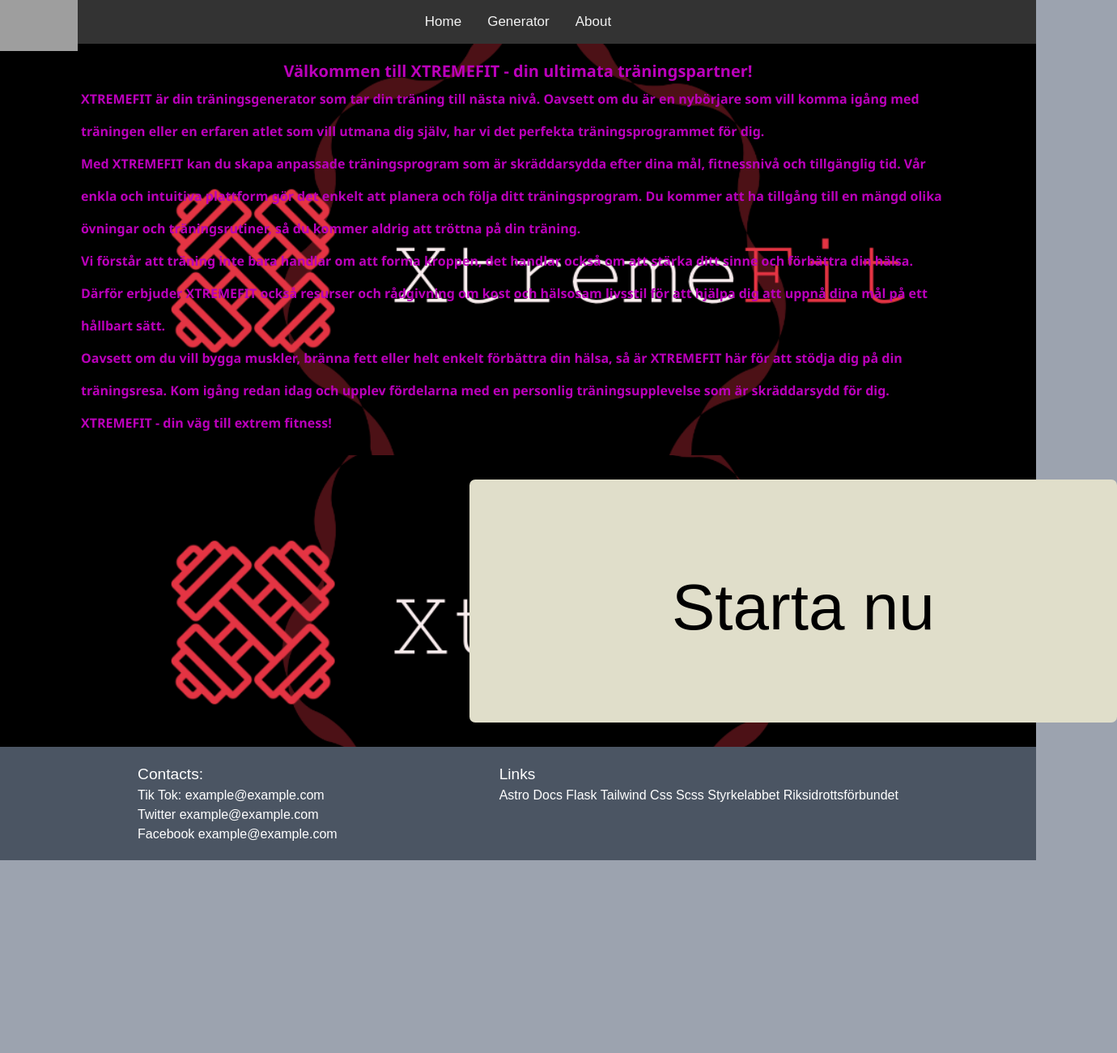
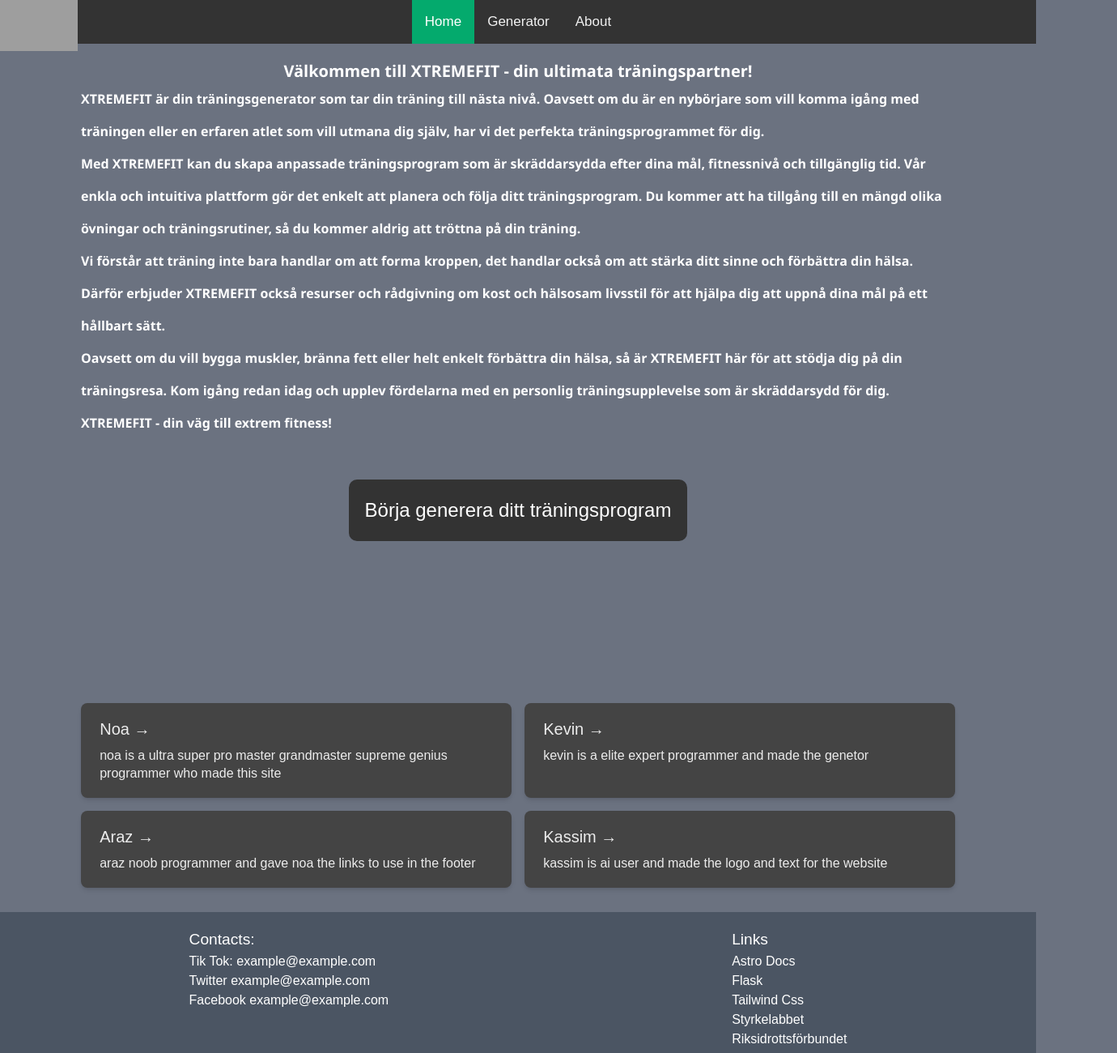
Before and after one commit to XTREMEFit/XtremeFit, an Astro site: page / in a window 1280 px wide. Shown: the top 1300 px of the page at 81% size, 1380 px wide, since content can reach past the window. Before the commit the page ends 1062 px from the top, so only its background shows below. Built offline with nearby package versions, Linux system fonts and the light colour scheme; Astro itself is replaced by a stand-in of ours; grey boxes are pictures that could not be loaded.

Commit message:
noa clutch fixing the whole site

```diff
--- a/src/components/Footer.astro
+++ b/src/components/Footer.astro
@@ -1,10 +1,10 @@
-<div class="wrapper ">
+<div class="wrapper">
     <div>
-    <h3>Contacts:</h3>
+        <h3>Contacts:</h3>
 
-    <p>Tik Tok: example@example.com</p>
-    <p>Twitter example@example.com</p>
-    <p>Facebook example@example.com</p>
+        <p>Tik Tok: example@example.com</p>
+        <p>Twitter example@example.com</p>
+        <p>Facebook example@example.com</p>
     </div>
 
     <div>
@@ -12,16 +12,20 @@
         <a href="https://docs.astro.build/en/getting-started/">Astro Docs</a>
         <a href="https://flask.palletsprojects.com/en/2.3.x/">Flask</a>
         <a href="https://tailwindcss.com/">Tailwind Css</a>
-        <a href="https://sass-lang.com/documentation/">Scss</a>
-        <a href="https://www.styrkelabbet.se/tre-skal-att-folja-ett-traningsprogram/">Styrkelabbet</a>
-        <a href="https://www.styrkelabbet.se/tre-skal-att-folja-ett-traningsprogram/">Riksidrottsförbundet </a>
+        <a
+            href="https://www.styrkelabbet.se/tre-skal-att-folja-ett-traningsprogram/"
+            >Styrkelabbet</a
+        >
+        <a
+            href="https://www.styrkelabbet.se/tre-skal-att-folja-ett-traningsprogram/"
+            >Riksidrottsförbundet
+        </a>
     </div>
 </div>
 
 <style>
     .wrapper {
         bottom: 0;
-        /* border: 1px solid #000; */
         width: 100%;
         background-color: #4b5563;
         color: black;
@@ -30,21 +34,20 @@
         display: flex;
         flex-direction: row;
         justify-content: center;
-        gap: 10rem;
+        gap: 30%;
     }
-    .wrapper div{
+    .wrapper div {
+        display: flex;
+        flex-direction: column;
         margin: 20px;
-        grid-template-columns: 1fr 1fr 1fr;
-        grid-template-rows: 1fr 1fr 1fr;
         column-gap: 500px;
-
     }
     h3 {
         font-size: larger;
         color: white;
     }
-    p, a {
+    p,
+    a {
         color: white;
-        margin: 0%;
     }
 </style>
--- a/src/layouts/generator.astro
+++ b/src/layouts/generator.astro
@@ -14,7 +14,7 @@
 		<title>{content.title}</title>
 	</head>
 
-	<body class="bg-gray-400">
+	<body class="bg-gray-500">
 		<Navbar
 		home=''
 		generator='active'
--- a/src/pages/index.astro
+++ b/src/pages/index.astro
@@ -1,10 +1,9 @@
 ---
 // Component Imports
-import Button from '../components/Button.astro';
-import Card from '../components/Card.astro';
-import Navbar from '../components/Nav.astro';
-import Footer from '../components/Footer.astro';
-import Body from '../components/body.astro';
+import Button from "../components/Button.astro";
+import Card from "../components/Card.astro";
+import Navbar from "../components/Nav.astro";
+import Footer from "../components/Footer.astro";
 
 // Full Astro Component Syntax:
 // https://docs.astro.build/core-concepts/astro-components/
@@ -18,49 +17,88 @@
         <meta name="generator" content={Astro.generator} />
         <title>xtremefit</title>
     </head>
-	<body class="bg-gray-400">
-		<Navbar
-		button1="Generator"
-		button2=""
-		href1="/generator"
-		href2=""
+    <body class="bg-gray-500">
+        <Navbar home="active" generator="" />
+
+        <div id="omoss" class="omsidan">
+            <p class="text-xl">
+                Välkommen till XTREMEFIT - din ultimata träningspartner!
+            </p>
+            <p>
+                XTREMEFIT är din träningsgenerator som tar din träning till
+                nästa nivå. Oavsett om du är en nybörjare som vill komma igång
+                med träningen eller en erfaren atlet som vill utmana dig själv,
+                har vi det perfekta träningsprogrammet för dig.
+            </p><p>
+                Med XTREMEFIT kan du skapa anpassade träningsprogram som är
+                skräddarsydda efter dina mål, fitnessnivå och tillgänglig tid.
+                Vår enkla och intuitiva plattform gör det enkelt att planera och
+                följa ditt träningsprogram. Du kommer att ha tillgång till en
+                mängd olika övningar och träningsrutiner, så du kommer aldrig
+                att tröttna på din träning.
+            </p><p>
+                Vi förstår att träning inte bara handlar om att forma kroppen,
+                det handlar också om att stärka ditt sinne och förbättra din
+                hälsa. Därför erbjuder XTREMEFIT också resurser och rådgivning
+                om kost och hälsosam livsstil för att hjälpa dig att uppnå dina
+                mål på ett hållbart sätt.
+            </p><p>
+                Oavsett om du vill bygga muskler, bränna fett eller helt enkelt
+                förbättra din hälsa, så är XTREMEFIT här för att stödja dig på
+                din träningsresa. Kom igång redan idag och upplev fördelarna med
+                en personlig träningsupplevelse som är skräddarsydd för dig.
+                XTREMEFIT - din väg till extrem fitness!
+            </p>
+        </div>
+        <div class="wrapper">
+            <a href="/generator" class="start-button">Börja generera ditt träningsprogram</a>
+            <ul role="list" class="link-card-grid">
+                <Card
+                    href=""
+                    title="Noa"
+                    body="noa is a ultra super pro master grandmaster supreme genius programmer who made this site"
                 />
+                <Card
+                    href="/generator"
+                    title="Kevin"
+                    body="kevin is a elite expert programmer and made the genetor"
+                />
+                <Card
+                    href=""
+                    title="Araz"
+                    body="araz noob programmer and gave noa the links to use in the footer"
+                />
+                <Card
+                    href=""
+                    title="Kassim"
+                    body="kassim is ai user and made the logo and text for the website "
+                />
+            </ul>
+        </div>
+        <Footer />
 
 
-	<div id="omoss" class="omsidan ">
-	<p class="text-xl">Välkommen till XTREMEFIT - din ultimata träningspartner!</p>
-<p>
 
-			XTREMEFIT är din träningsgenerator som tar din träning till nästa nivå. Oavsett om du är en nybörjare som vill komma igång med träningen eller en erfaren atlet som vill utmana dig själv, har vi det perfekta träningsprogrammet för dig.
-</p>
-<p>
-
-			Med XTREMEFIT kan du skapa anpassade träningsprogram som är skräddarsydda efter dina mål, fitnessnivå och tillgänglig tid. Vår enkla och intuitiva plattform gör det enkelt att planera och följa ditt träningsprogram. Du kommer att ha tillgång till en mängd olika övningar och träningsrutiner, så du kommer aldrig att tröttna på din träning.
-</p>
-<p>
-
-			Vi förstår att träning inte bara handlar om att forma kroppen, det handlar också om att stärka ditt sinne och förbättra din hälsa. Därför erbjuder XTREMEFIT också resurser och rådgivning om kost och hälsosam livsstil för att hjälpa dig att uppnå dina mål på ett hållbart sätt.
-</p>
-<p>
-
-			Oavsett om du vill bygga muskler, bränna fett eller helt enkelt förbättra din hälsa, så är XTREMEFIT här för att stödja dig på din träningsresa. Kom igång redan idag och upplev fördelarna med en personlig träningsupplevelse som är skräddarsydd för dig. XTREMEFIT - din väg till extrem fitness!
-</p>
-	</div>
-
-
-	<div class=" wrapper">
-
-		<a href="/generator" class=" wrapper__card">
-			<div class=" wrapper__card__img "> </div>
-			<p class=" wrapper__card__text">Starta nu</p>
-		</a>
-
-    </div>
-
-
-		<Footer></Footer>
         <style>
-
+            .start-button{
+				background-color: #333;
+				color: white;
+				width: fit-content;
+				padding: 20px;
+				border-radius: 10px;
+				font-size: x-large;
+				align-self: center;
+			}
+			.start-button:hover{
+				cursor: pointer;
+				background-color: #04aa6d;
+			}
+            .link-card-grid {
+                display: grid;
+                grid-template-columns: repeat(auto-fit, minmax(30vw, 1fr));
+                gap: 1rem;
+                padding: 0;
+            }
             *,
             *::before,
             *::after {
@@ -71,21 +109,21 @@
                 padding: 0;
                 display: grid;
                 grid-template-columns: 1fr;
-    grid-template-rows: min-content min-content repeat(17, 1fr) min-content;
+                grid-template-rows: min-content min-content repeat(12, 1fr) min-content;
                 min-height: 100vh;
                 font-family: Arial, Helvetica, sans-serif;
+
+                /* background-image: url("../../public/xtremefit.png");
+                background-size: cover;
+                background-repeat: no-repeat;
+                background-position: center; */
             }
 
             .omsidan {
-	@apply bg-gray-200;
-	background-image: url("../../public/xtremefit.png");
-	background-size: cover;
-	background-repeat: no-repeat;
-	background-position: center;
-	color: #b0b;
+                color: white;
                 grid-row: 2 / 3;
                 padding: 20px 100px;
-    font-family: 'Segoe UI', Tahoma, Geneva, Verdana, sans-serif;
+                font-family: "Segoe UI", Tahoma, Geneva, Verdana, sans-serif;
                 font-weight: bold;
                 line-height: 40px;
                 display: flex;
@@ -94,25 +132,21 @@
                 align-items: center;
             }
 
-
             .wrapper {
                 grid-row: 3 / 20;
-    display: grid;
+                display: flex;
+				justify-content: center;
+				flex-direction: column;
                 padding: 30px 100px;
-    background-image: url("../../public/xtremefit.png");
-	background-size: cover;
-	background-repeat: no-repeat;
-	background-position: center;
 
-    grid-template-columns: repeat(auto-fit, minmax(350px, 1fr));
-    gap: 20px;
+				gap: 200px;
+                /* grid-template-columns: repeat(auto-fit, minmax(350px, 1fr)); */
             }
 
             .wrapper__card {
                 text-decoration: none;
-    color: black;
+                color: white;
                 border-radius: 7px;
-    background-color: #E0DECA;
                 height: 300px;
                 width: 50rem;
                 margin-left: 30rem;
@@ -125,15 +159,11 @@
                 height: 200px;
                 width: 100%;
             }
-
             .wrapper__card__text {
                 margin-top: -7rem;
                 margin-left: 15rem;
                 font-size: 5rem;
             }
-
-
-
         </style>
     </body>
 </html>
```
Lines whose indentation alone changed are shown as unchanged.
